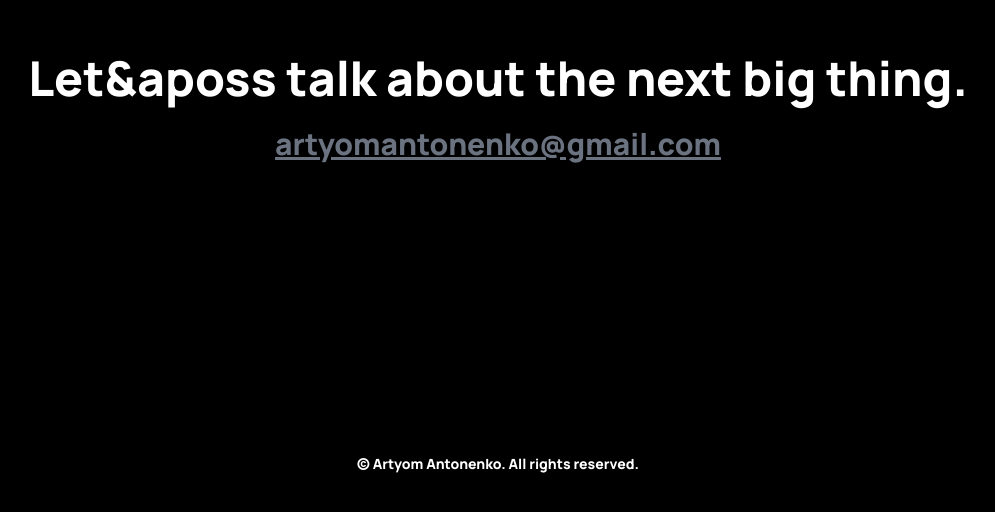
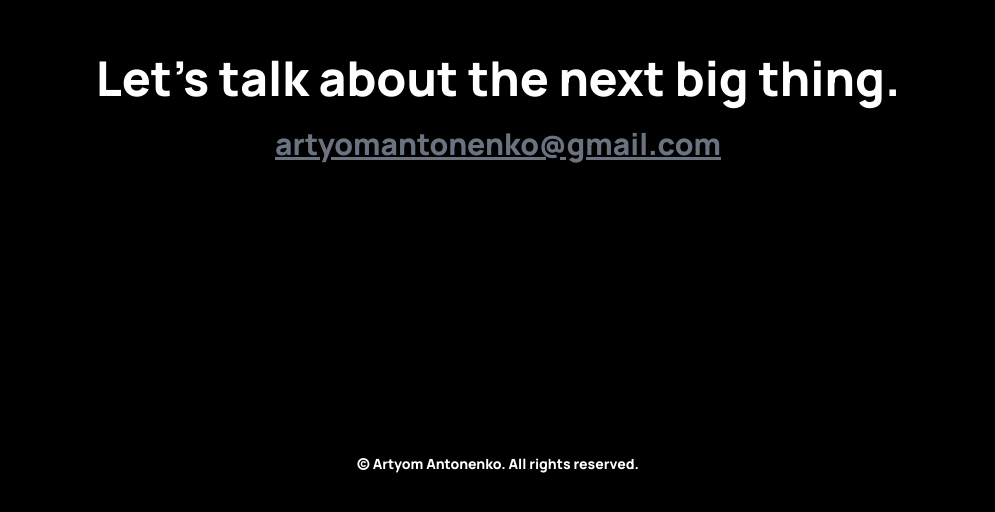
Before and after one commit to big-black-cactus/portfolio, a Next.js app: page / in a window 1280 px wide. Shown: the part 4322-4834 px from the top of the page, without its empty margins (142-1137 px from the left). Built offline with nearby package versions, Linux system fonts and the light colour scheme.

Commit message:
fixed text

```diff
--- a/src/components/About.tsx
+++ b/src/components/About.tsx
@@ -26,10 +26,11 @@ export const About = ({ id }: { id: string }) => {
                 About Me.
             </div>
             <TextGenerateEffect
-                words={
-                    // "I'm Artyom, a Full Stack Web Developer and UX/UI Designer with expertise in Next.js. Based in Germany, I craft seamless digital experiences and innovative web applications. I've worked on various projects and startups, excelling both independently and in teams. My strong technical skills and passion for user-centric design bring visionary ideas to life."
-                    "Hi, I&aposm Artyom. As a Full Stack Web Developer and UX/UI Designer based in Germany, I specialize in creating seamless digital experiences using Next.js. I&aposm passionate about bringing innovative web applications to life, focusing on user-centric design. I&aposve worked on various projects and startups, excelling both independently and in teams. Whether working on a startup or a larger project, I am committed to crafting solutions that resonate with users."
-                }
+                // words={
+                //     // "I'm Artyom, a Full Stack Web Developer and UX/UI Designer with expertise in Next.js. Based in Germany, I craft seamless digital experiences and innovative web applications. I've worked on various projects and startups, excelling both independently and in teams. My strong technical skills and passion for user-centric design bring visionary ideas to life."
+                //     "Hi, I&apos;m Artyom. As a Full Stack Web Developer and UX/UI Designer based in Germany, I specialize in creating seamless digital experiences using Next.js. I&apos;m passionate about bringing innovative web applications to life, focusing on user-centric design. I&apos;ve worked on various projects and startups, excelling both independently and in teams. Whether working on a startup or a larger project, I am committed to crafting solutions that resonate with users."
+
+                // }
                 className="text-left"
             />
         </motion.div>
--- a/src/components/Contact.tsx
+++ b/src/components/Contact.tsx
@@ -47,7 +47,7 @@ export const Contact = ({ id }: { id: string }) => {
         animate={isSectionInView ? "visible" : "hidden"}
         transition={{ duration: 1.2, ease: "easeOut", delay: 0.2 }}
       >
-        Let&aposs talk about the next big thing.
+        Let&apos;s talk about the next big thing.
       </motion.div>
 
       <motion.div
--- a/src/components/TextGenerate.tsx
+++ b/src/components/TextGenerate.tsx
@@ -4,15 +4,15 @@ import { motion, stagger, useAnimate, useInView } from "framer-motion";
 import { cn } from "@/lib/utils";
 
 export const TextGenerateEffect = ({
-  words,
   className,
 }: {
-  words: string;
   className?: string;
 }) => {
   const ref = useRef(null);
   const isInView = useInView(ref, { once: false, amount: 0.2 });
   const [scope, animate] = useAnimate();
+
+  const words = "Hi, I'm Artyom. As a Full Stack Web Developer and UX/UI Designer based in Germany, I specialize in creating seamless digital experiences using Next.js. I'm passionate about bringing innovative web applications to life, focusing on user-centric design. I've worked on various projects and startups, excelling both independently and in teams. Whether working on a startup or a larger project, I am committed to crafting solutions that resonate with users.";
 
   let wordsArray = words.split(" ");
 
```
